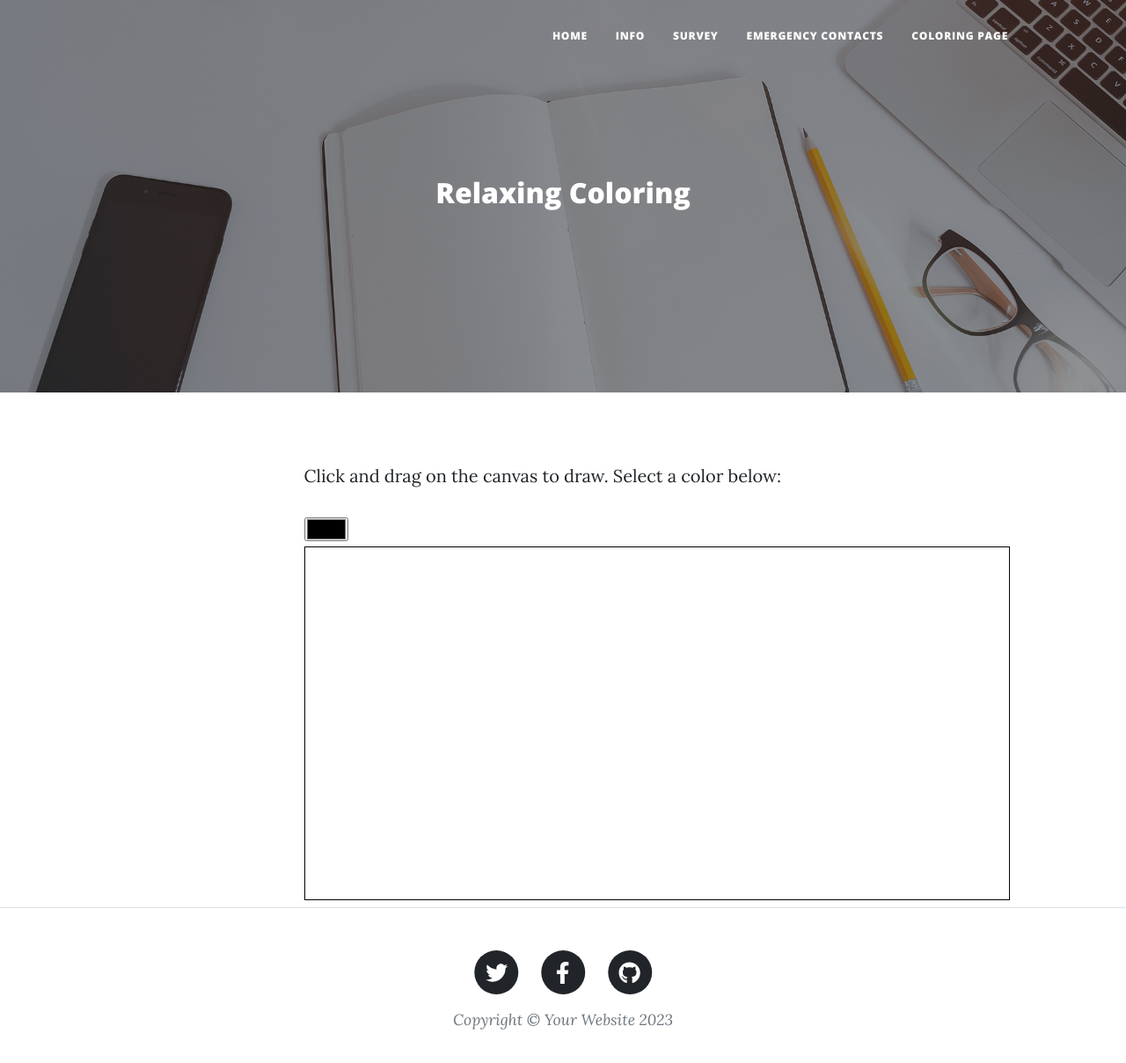
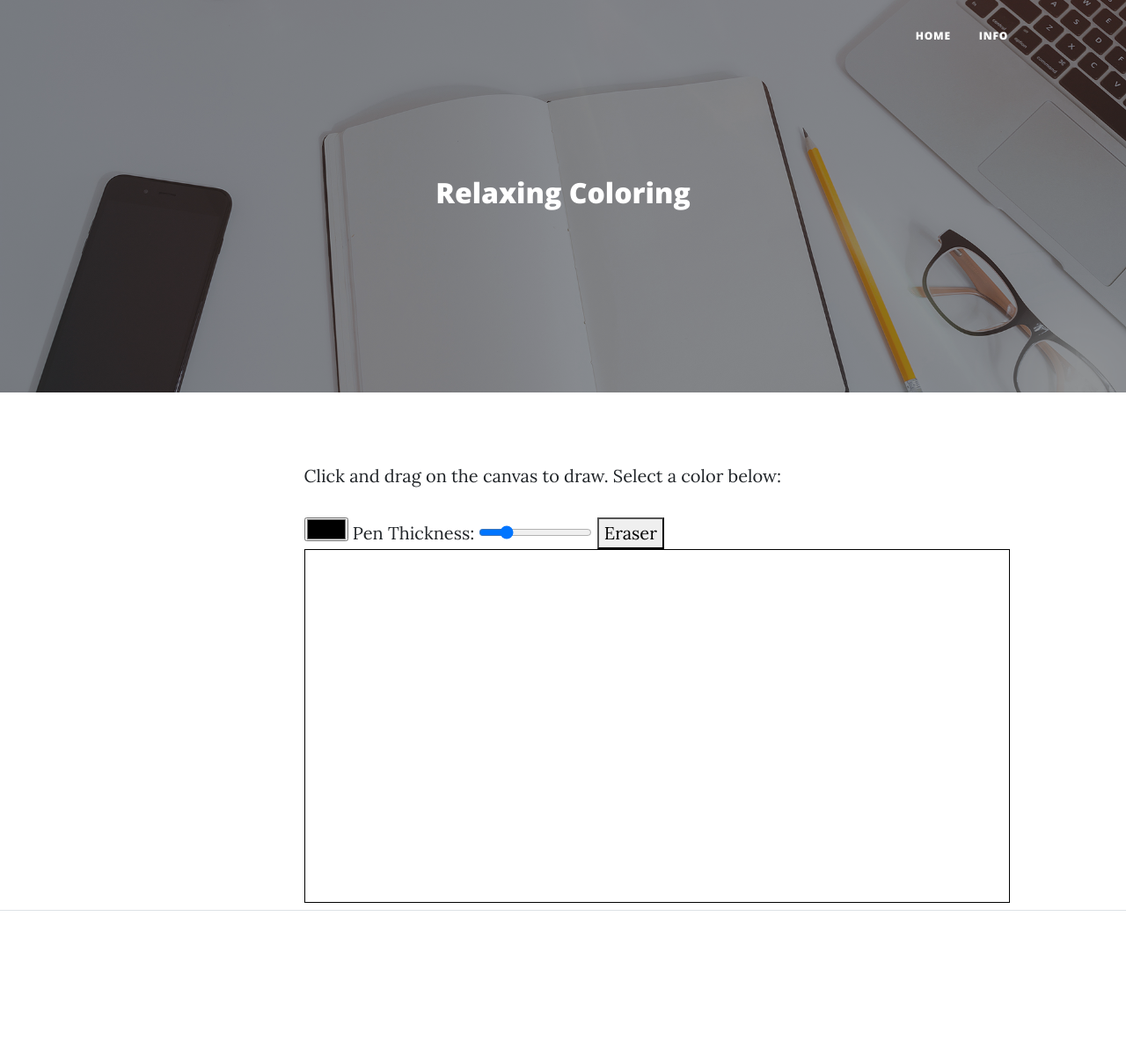
Before and after one commit to andreasteel/Missionary-App, a plain HTML site: page startbootstrap-clean-blog-gh-pages/color.html in a window 1280 px wide. Shown: the whole page at 88% size. After the commit the page ends 1131 px from the top, so only its background shows below. Drawn offline with nearby package versions, Linux system fonts and the light colour scheme.

Commit message:
thickness slider

```diff
--- a/startbootstrap-clean-blog-gh-pages/color.html
+++ b/startbootstrap-clean-blog-gh-pages/color.html
@@ -58,21 +58,7 @@
                 >Info</a
               >
             </li>
-            <li class="nav-item">
-              <a class="nav-link px-lg-3 py-3 py-lg-4" href="survey.html"
-                >Survey</a
-              >
-            </li>
-            <li class="nav-item">
-              <a class="nav-link px-lg-3 py-3 py-lg-4" href="contact.html"
-                >Emergency Contacts</a
-              >
-            </li>
-            <li class="nav-item">
-              <a class="nav-link px-lg-3 py-3 py-lg-4" href="color.html"
-                >Coloring Page</a
-              >
-            </li>
+            <!-- ... (Add other navigation items as needed) ... -->
           </ul>
         </div>
       </div>
@@ -99,6 +85,14 @@
         <div class="col-md-10 col-lg-8 col-xl-7">
           <p>Click and drag on the canvas to draw. Select a color below:</p>
           <input type="color" id="colorPicker" value="#000000" />
+
+          <!-- Thickness Slider -->
+          <label for="thicknessSlider">Pen Thickness:</label>
+          <input type="range" id="thicknessSlider" min="1" max="20" value="5" />
+
+          <!-- Eraser Button -->
+          <button id="eraserButton">Eraser</button>
+
           <canvas id="drawingCanvas" width="800" height="400"></canvas>
         </div>
       </div>
@@ -108,35 +102,7 @@
       <div class="container px-4 px-lg-5">
         <div class="row gx-4 gx-lg-5 justify-content-center">
           <div class="col-md-10 col-lg-8 col-xl-7">
-            <ul class="list-inline text-center">
-              <li class="list-inline-item">
-                <a href="#!">
-                  <span class="fa-stack fa-lg">
-                    <i class="fas fa-circle fa-stack-2x"></i>
-                    <i class="fab fa-twitter fa-stack-1x fa-inverse"></i>
-                  </span>
-                </a>
-              </li>
-              <li class="list-inline-item">
-                <a href="#!">
-                  <span class="fa-stack fa-lg">
-                    <i class="fas fa-circle fa-stack-2x"></i>
-                    <i class="fab fa-facebook-f fa-stack-1x fa-inverse"></i>
-                  </span>
-                </a>
-              </li>
-              <li class="list-inline-item">
-                <a href="#!">
-                  <span class="fa-stack fa-lg">
-                    <i class="fas fa-circle fa-stack-2x"></i>
-                    <i class="fab fa-github fa-stack-1x fa-inverse"></i>
-                  </span>
-                </a>
-              </li>
-            </ul>
-            <div class="small text-center text-muted fst-italic">
-              Copyright &copy; Your Website 2023
-            </div>
+            <!-- ... (Add your footer content as needed) ... -->
           </div>
         </div>
       </div>
@@ -150,6 +116,7 @@
       const context = canvas.getContext("2d");
       let isDrawing = false;
       let currentColor = "#000000";
+      let isErasing = false;
 
       canvas.addEventListener("mousedown", startDrawing);
       canvas.addEventListener("mousemove", draw);
@@ -159,26 +126,30 @@
       document
         .getElementById("colorPicker")
         .addEventListener("input", updateColor);
+      document
+        .getElementById("thicknessSlider")
+        .addEventListener("input", updateThickness);
+      document
+        .getElementById("eraserButton")
+        .addEventListener("click", toggleEraser);
 
       function startDrawing(e) {
         isDrawing = true;
-        draw(e); // To start drawing immediately at the click point
+        draw(e);
       }
 
       function draw(e) {
         if (!isDrawing) return;
 
-        context.lineWidth = 5;
+        context.lineWidth = isErasing ? getThickness() : context.lineWidth;
         context.lineCap = "round";
-        context.strokeStyle = currentColor;
+        context.strokeStyle = isErasing ? "#FFFFFF" : currentColor;
 
-        // Use offsetX and offsetY for getting the mouse coordinates within the canvas
         context.lineTo(e.offsetX, e.offsetY);
         context.stroke();
         context.beginPath();
         context.moveTo(e.offsetX, e.offsetY);
       }
-
 
       function stopDrawing() {
         isDrawing = false;
@@ -188,6 +159,21 @@
       function updateColor(e) {
         currentColor = e.target.value;
       }
+
+      function updateThickness(e) {
+        context.lineWidth = e.target.value;
+      }
+
+      function getThickness() {
+        return document.getElementById("thicknessSlider").value;
+      }
+
+      function toggleEraser() {
+        isErasing = !isErasing;
+        document.getElementById("eraserButton").innerText = isErasing
+          ? "Draw"
+          : "Eraser";
+      }
     </script>
   </body>
 </html>
```
Lines whose indentation alone changed are shown as unchanged.
